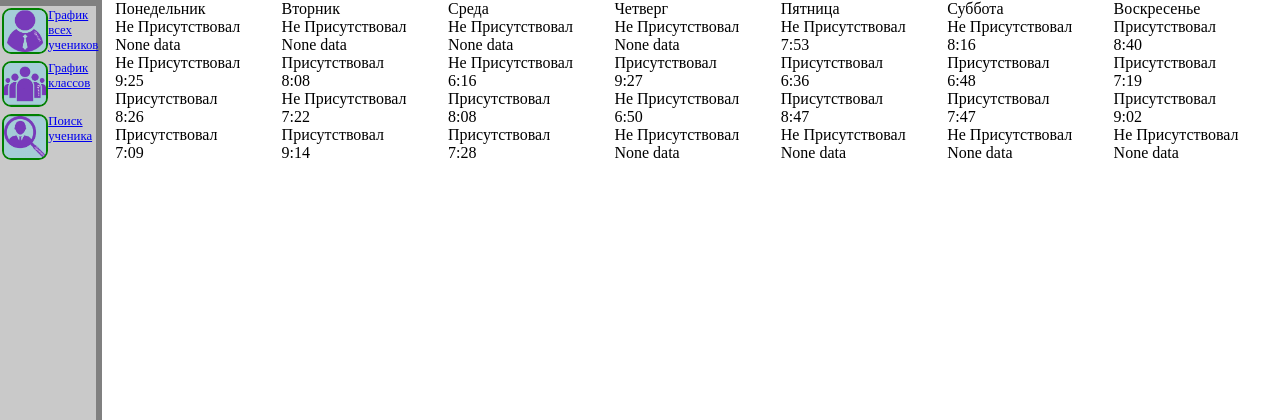
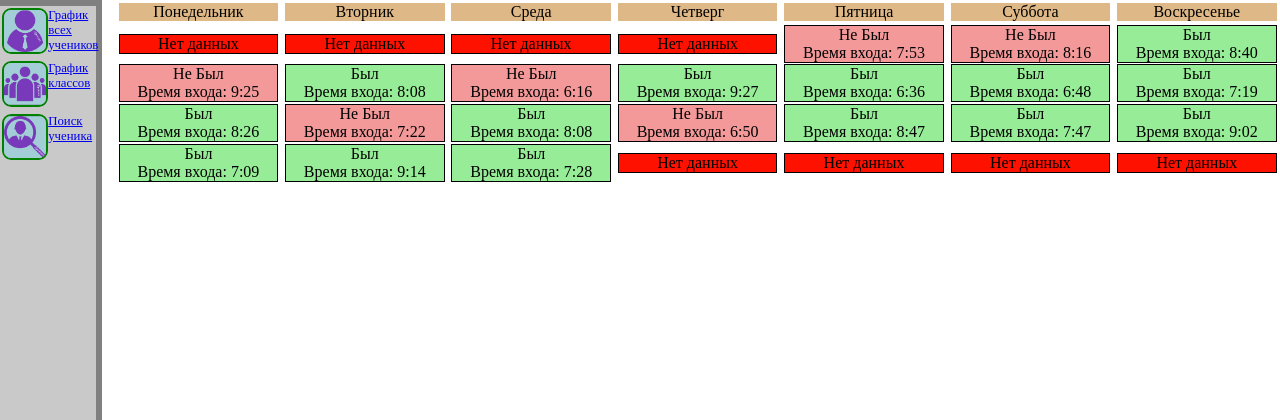
Before and after one commit to Dimmisc/Project, a Flask app: page /provide_student_visiting/1 in a window 1280 px wide. Shown: the top 420 px of the page. Run offline with Flask 3, Linux system fonts and the light colour scheme; data comes from the database, SQL or seed files in the repository.

Commit message:
Addyng some disign

```diff
--- a/main.py
+++ b/main.py
@@ -7,7 +7,7 @@ from forms.site import ExselFile
 from database.site_data import Students, XLSXFILES
 from database import db_session
 from moduls.Site_moduls import extand_xlsx_file, GetDataStudents, GetGradesData, GetDataStudent
-from moduls.graphics import StudentsPlot, GradesPlot
+from moduls.graphics import StudentsPlot, GradesPlot, GradeStudentsPlot
 from forms.using import SearchForm
 
 
@@ -22,7 +22,7 @@ app.config['SECRET_KEY'] = 'mysecurytiname'
 @app.route("/", methods=["GET", "POST"])
 def main_page():
     db_sess = db_session.create_session()
-    extand_xlsx_file(db_sess, "static/loaded/Generated_by_XLSXFILLER.xlsx")
+    # extand_xlsx_file(db_sess, "static/loaded/Generated_by_XLSXFILLER.xlsx")
     # print(GetDataStudents(db_sess))
     # print()
     # print(GetGradesData(db_sess))
@@ -35,10 +35,12 @@ def main_page():
 def prostusvissearch():
     form = SearchForm()
     plot = StudentsPlot(db_session.create_session())
+    if form.validate_on_submit():
+        return redirect(f"/provide_student_visiting/{ form.select.data }")
     return render_template("provide_students_visiting.html", plot=plot, form=form)
 
 
-@app.route("/provide_grade_visitings", methods=["GET", "POST"])
+@app.route("/provide_grades_visitings", methods=["GET", "POST"])
 def progravis():
     plot = GradesPlot(db_session.create_session())
     return render_template("provide_grade_visiting.html", plot=plot)
@@ -46,7 +48,9 @@ def progravis():
 
 @app.route("/grade_description/<int:id_grade>")
 def grades(id_grade):
-    return render_template("grade_description.html")
+    db_sess = db_session.create_session()
+    plot = GradeStudentsPlot(db_sess, id_grade)
+    return render_template("grade_description.html", plot=plot)
 
 
 @app.route("/provide_student_visiting/<int:id_student>", methods=["GET", "POST"])
@@ -64,7 +68,7 @@ def excel_add():
         file = XLSXFILES()
         db_sess = db_session.create_session
         img_file = secure_filename(form.file.data.filename)
-        path = os.path.join(app.config['UPLOAD_FOL  DER'], img_file)
+        path = os.path.join(app.config['UPLOAD_FOLDER'], img_file)
         extand_xlsx_file(db_sess, path)
         form.file.data.save(path)
         file.file_href = path
--- a/moduls/Site_moduls.py
+++ b/moduls/Site_moduls.py
@@ -116,7 +116,6 @@ def GetDataStudents(db_sess) -> list:
         student_visit = 0
         for visit in student.Visits:
             if visit.attended == True:
-                print(visit.attended)
                 student_visit += 1
         data[0].append(student_abbreviation)
         data[1].append(student_visit)
@@ -129,7 +128,7 @@ def GetGradesData(db_sess) -> list:
     data = [[], []]
     if grades:
         for grade in grades:
-            grade_label = f"<a href='{grade.id}'>{grade.grade}</a>"
+            grade_label = f"<a href='/grade_description/{grade.id}'>{grade.grade}</a>"
             maxvisit = 0
             visitings = 0
             for student in grade.students:
@@ -185,3 +184,26 @@ def GetDataStudent(db_sess, id_student) -> list:
         else:
             data[1].append(['None data', False])
     return data
+
+
+def GetGradeStudentsData(db_sess, id_grade) -> list:
+    data = [[], [], 0]
+    student = None
+    grade = db_sess.query(Grades).filter_by(id=id_grade).first()
+    if grade:
+        for student in grade.students:
+            student_abreviation = f'<a href="/provide_student_visiting/{student.id}">{str(student.surname)[0].upper()}. {str(student.name)[0].upper()}. {str(student.patronymic)[0].upper()}</a>'
+            student_visits = 0
+            for visit in student.Visits:
+                if visit.attended == True:
+                    student_visits += 1
+            data[0].append(student_abreviation)
+            data[1].append(student_visits)
+    max_visit = len(student.Visits)
+    data[2] = max_visit
+    return data
+
+def GetStudentsLatesData(db_sess) -> list:
+    data = []
+
+    return data
--- a/static/styles/panel.css
+++ b/static/styles/panel.css
@@ -76,7 +76,6 @@ body {
 .panel:hover .grd{
     display: grid;
     grid-template-columns: 50% 50%;
-    grid-auto-rows: 100%;
     margin-right: 6%;
 }
 .panel:hover .desc{
@@ -97,7 +96,41 @@ body {
     padding-left: 10%;
     padding-top: 0%;
 }
+
+
+/* Theese css styles will be separated to other css tables */
+
+
 .WeekDays {
     display: grid;
     grid-template-columns: repeat(7, 1fr);
 }
+
+
+.Weekday {
+    padding: 2%;
+    align-self: center;
+    text-align: center;
+}
+.weekDay {
+    background-color: burlywood;
+}
+.HumanDay {
+    align-self: center;
+    text-align: center;
+    padding-left: 2%;
+    padding-right: 2%;
+    padding-bottom: 1%;
+}
+.Humanday {
+    border: 0.1vb solid black ;
+}
+.Green {
+    background-color: rgba(125, 233, 125, 0.8);
+}
+.Red {
+    background-color: rgba(240, 128, 128, 0.8);
+}
+.AlertRed {
+    background-color: rgb(255, 17, 0);
+}
--- a/templates/grade_description.html
+++ b/templates/grade_description.html
@@ -0,0 +1,5 @@
+{% extends "panel.html" %}
+
+{% block content %}
+    {{ plot | safe }}
+{% endblock %}
--- a/templates/panel.html
+++ b/templates/panel.html
@@ -18,13 +18,13 @@
                 </div>
                 <div class="">
                     <div class="grd pt">
-                        <a href="/provide_grade_visitings" class=""><img src="/static/icons/2.png" class="icon"></img></a>
-                        <a href="/provide_grade_visitings" class="desc">График классов </a>
+                        <a href="/provide_grades_visitings" class="nullatr"><img src="/static/icons/2.png" class="icon"></img></a>
+                        <a href="/provide_grades_visitings" class="desc">График классов </a>
                     </div>
                 </div>
                 <div class="">
                     <div class="grd pt">
-                        <a href="/provide_student_visiting" class=""><img src="/static/icons/3.png" class="icon"></img></a>
+                        <a href="/provide_student_visiting" class="nullatr"><img src="/static/icons/3.png" class="icon"></img></a>
                         <a href="/provide_student_visiting" class="desc"><div>Поиск ученика</div></a>
                     </div>
                 </div>
--- a/templates/provide_student_visiting.html
+++ b/templates/provide_student_visiting.html
@@ -7,21 +7,38 @@
     </div>
     <div class="WeekDays">
         {% for day in visits[0] %}
-        <div>
-            {{ day }}
-        </div>
+            <div class="Weekday">
+                <div class="weekDay">
+                    {{ day }}
+                </div>
+            </div>
         {% endfor %}
         {% for day in visits[1] %}
-            <div>
-                <div>
+            <div class="HumanDay">
+                <div class="Humanday">
                     {% if day[1] == True %}
-                        Присутствовал
+                        <div class="Green">
+                            <div>
+                                Был
+                            </div>
+                            <div>
+                                Время входа: {{ day[0] }}
+                            </div>
+                        </div>
+                    {% elif day[0] == "None data" %}
+                    <div class="AlertRed">
+                        Нет данных
+                    </div>
                     {% else %}
-                        Не Присутствовал
+                    <div class="Red">
+                        <div>
+                            Не Был
+                        </div>
+                        <div>
+                            Время входа: {{ day[0] }}
+                        </div>
+                    </div>
                     {% endif %}
-                </div>
-                <div>
-                    {{ day[0] }}
                 </div>
             </div>
         {% endfor %}
```
Also changed, not shown: moduls/graphics.py (+19 -13 lines), moduls/settings.py (added).
